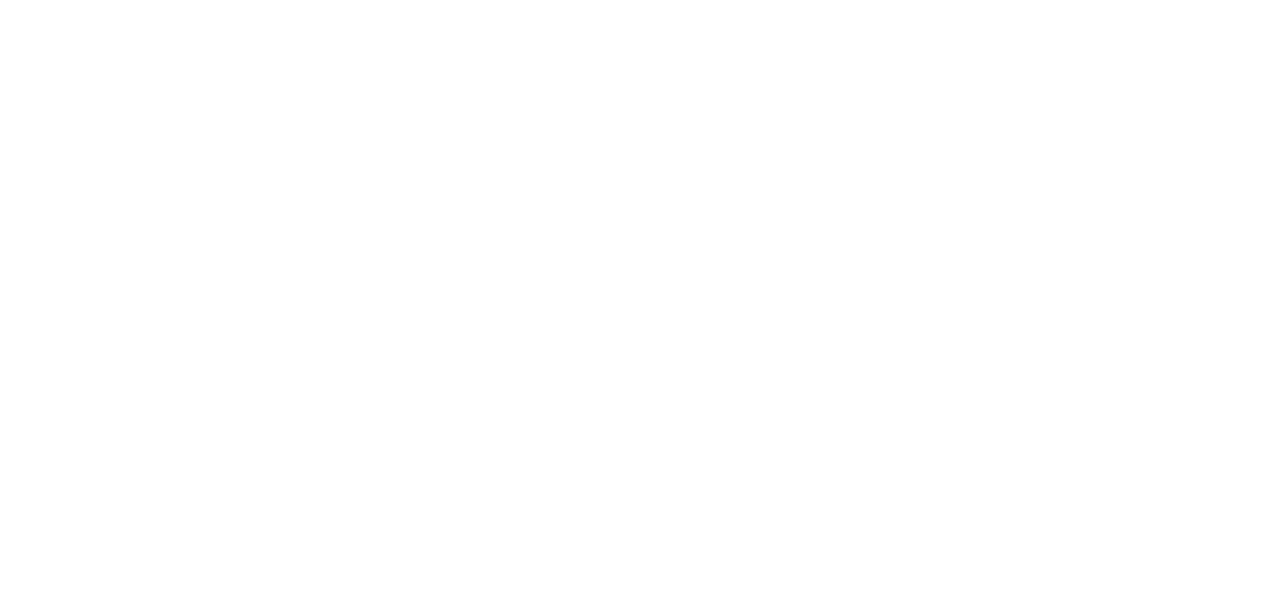
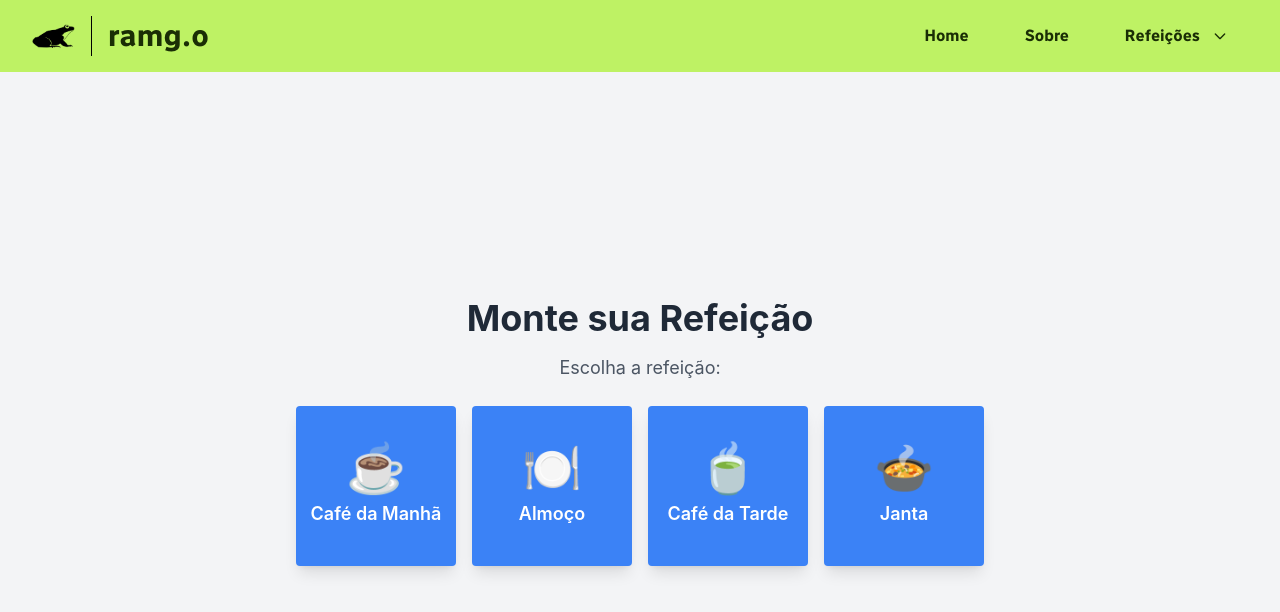
Before and after one commit to InnoCodeSolutions/ABP_3, a React (Create React App) app in the folder frontend/: page /novarefeicao in a window 1280 px wide. Before the commit this address had no page. Shown: the top 612 px of the page. Built offline with nearby package versions, Linux system fonts and the light colour scheme.

Commit message:
cadastrarRefeicao

```diff
--- a/frontend/src/App.tsx
+++ b/frontend/src/App.tsx
@@ -5,6 +5,7 @@ import Home from './pages/Home';
 import CadastroPage from './pages/Cadastro';
 import AddAlimentoPage from './pages/AddAlimento';
 import { AuthProvider, useAuth } from './context/AuthContext';
+import NovaRefeicao from './pages/NovaRefeicao';
 
 
 const ProtectedRoute: React.FC<{ element: JSX.Element }> = ({ element }) => {
@@ -21,7 +22,8 @@ const App: React.FC = () => {
           <Route path="/" element={<Navigate to="/login" />} /> {/* Redireciona a rota padrão para /login */}
           <Route path="/cadastro" element={<CadastroPage />} />
           <Route path="/alimento" element={<ProtectedRoute element={<AddAlimentoPage />} />} />
-          <Route path="/Homes" element={<ProtectedRoute element={<Home />} />} />
+          <Route path="/home" element={<ProtectedRoute element={<Home />} />} />
+          <Route path="/novarefeicao" element={<NovaRefeicao/>} />
           {/* Adicione outras rotas aqui */}
         </Routes>
       </Router>
--- a/frontend/src/components/Header/Header.tsx
+++ b/frontend/src/components/Header/Header.tsx
@@ -1,8 +1,10 @@
-import React from 'react';
+import React, { useState } from 'react';
 import { Button } from '../Button';
 import '../../index.css';
 
 const Header: React.FC = () => {
+  const [isDropdownOpen, setIsDropdownOpen] = useState(false);
+
   return (
     <header className="flex justify-between items-center w-full px-8 py-4 bg-lime-300 text-lime-950">
       <div className="flex items-center space-x-4">
@@ -17,15 +19,40 @@ const Header: React.FC = () => {
         </p>
       </div>
       <nav className="flex space-x-4">
-        <Button variant="transparent" className="px-4 py-2 ">
+        <Button variant="transparent" className="px-4 py-2">
           Home
         </Button>
         <Button variant="transparent" className="px-4 py-2">
           Sobre
         </Button>
-        <Button variant="transparent" className="px-4 py-2">
-          Contato
-        </Button>
+        <div
+          className="relative"
+          onMouseEnter={() => setIsDropdownOpen(true)}
+          onMouseLeave={() => setIsDropdownOpen(false)}
+        >
+          <Button variant="transparent" className="px-4 py-2 flex items-center">
+            Refeições
+            <svg
+              className="w-4 h-4 ml-1"
+              fill="none"
+              stroke="currentColor"
+              viewBox="0 0 24 24"
+              xmlns="http://www.w3.org/2000/svg"
+            >
+              <path strokeLinecap="round" strokeLinejoin="round" strokeWidth="2" d="M19 9l-7 7-7-7"></path>
+            </svg>
+          </Button>
+          {isDropdownOpen && (
+            <div className="absolute right-0 mt-2 w-48 bg-white border border-gray-200 rounded-md shadow-lg">
+              <a href="/novarefeicao" className="block px-4 py-2 text-gray-800 hover:bg-gray-100">
+                Monte sua refeição
+              </a>
+              <a href="/minhas-refeicoes" className="block px-4 py-2 text-gray-800 hover:bg-gray-100">
+                Minhas refeições
+              </a>
+            </div>
+          )}
+        </div>
       </nav>
     </header>
   );
--- /dev/null
+++ b/frontend/src/pages/NovaRefeicao/index.tsx
@@ -0,0 +1,131 @@
+import React, { useState, useCallback } from 'react';
+import Header from '../../components/Header/Header';
+
+type Food = {
+  name: string;
+  calories: number;
+};
+
+const NovaRefeicao: React.FC = () => {
+  const [mealType, setMealType] = useState<string | null>(null);
+  const [selectedFoods, setSelectedFoods] = useState<Food[]>([]);
+  const [showConfirmation, setShowConfirmation] = useState(false);
+
+  const addFood = useCallback((food: Food) => {
+    setSelectedFoods((prevFoods) => [...prevFoods, food]);
+  }, []);
+
+  const removeFood = (index: number) => {
+    setSelectedFoods((prevFoods) => prevFoods.filter((_, i) => i !== index));
+  };
+
+  // Calcular total de calorias
+  const totalCalories = selectedFoods.reduce((sum, food) => sum + food.calories, 0);
+
+  const mealIcons = {
+    'Café da Manhã': '☕',
+    Almoço: '🍽️',
+    'Café da Tarde': '🍵',
+    Janta: '🍲',
+  };
+
+  return (
+    <div className="min-h-screen bg-gray-100">
+      <Header />
+      <main className="flex flex-col items-center justify-center h-[calc(100vh-80px)]">
+        {!mealType ? (
+          <div className="text-center">
+            <h1 className="text-4xl font-bold mb-4 text-gray-800">Monte sua Refeição</h1>
+            <p className="text-lg text-gray-600 mb-6">Escolha a refeição:</p>
+            <div className="flex space-x-4">
+              {['Café da Manhã', 'Almoço', 'Café da Tarde', 'Janta'].map((meal) => (
+                <button
+                  key={meal}
+                  className="flex flex-col items-center justify-center w-40 h-40 bg-blue-500 text-white rounded shadow-lg transition-transform transform hover:scale-105"
+                  onClick={() => setMealType(meal)}
+                >
+                  <div className="text-5xl mb-2">{mealIcons[meal as keyof typeof mealIcons]}</div>
+                  <span className="text-lg font-semibold">{meal}</span>
+                </button>
+              ))}
+            </div>
+          </div>
+        ) : (
+          <div className="w-full max-w-lg">
+            <h2 className="text-2xl font-bold mb-4 text-gray-800">Selecione os alimentos para {mealType}</h2>
+            {/* Campo de busca de alimentos */}
+            <div className="mb-6">
+              <input
+                type="text"
+                className="w-full px-4 py-2 border rounded mb-2"
+                placeholder="Digite o nome do alimento..."
+                onKeyPress={(e) => {
+                  if (e.key === 'Enter') {
+                    const foodName = e.currentTarget.value;
+                    if (foodName) {
+                      addFood({ name: foodName, calories: Math.floor(Math.random() * 500) });
+                      e.currentTarget.value = '';
+                    }
+                  }
+                }}
+              />
+            </div>
+
+            {/* Lista de alimentos selecionados */}
+            <div>
+              {selectedFoods.map((food, index) => (
+                <div key={index} className="flex justify-between items-center mb-2 border-b pb-2">
+                  <div className="flex justify-between w-full">
+                    <span>{food.name}</span>
+                    <span>{food.calories} kcal</span>
+                  </div>
+                  <button
+                    className="ml-4 px-2 py-1 text-red-600 rounded"
+                    onClick={() => removeFood(index)}
+                  >
+                    X
+                  </button>
+                </div>
+              ))}
+            </div>
+
+            {/* Botão de confirmar refeição */}
+            <button
+              className="mt-4 px-4 py-2 bg-green-500 text-white rounded"
+              onClick={() => setShowConfirmation(true)}
+            >
+              Finalizar Refeição
+            </button>
+          </div>
+        )}
+
+        {/* Modal de confirmação */}
+        {showConfirmation && (
+          <div className="fixed inset-0 bg-gray-800 bg-opacity-50 flex items-center justify-center">
+            <div className="bg-white p-6 rounded shadow-lg text-center">
+              <h3 className="text-2xl font-bold mb-4">Refeição Cadastrada!</h3>
+              <p>Refeição: {mealType}</p>
+              <p>Total de Calorias: {totalCalories} kcal</p>
+              <p>Alimentos:</p>
+              <ul className="mb-4">
+                {selectedFoods.map((food, index) => (
+                  <li key={index}>
+                    {food.name} - {food.calories} kcal
+                  </li>
+                ))}
+              </ul>
+              <button
+                className="px-4 py-2 bg-blue-500 text-white rounded"
+                onClick={() => setShowConfirmation(false)}
+              >
+                Fechar
+              </button>
+            </div>
+          </div>
+        )}
+      </main>
+    </div>
+  );
+};
+
+export default NovaRefeicao;
```
